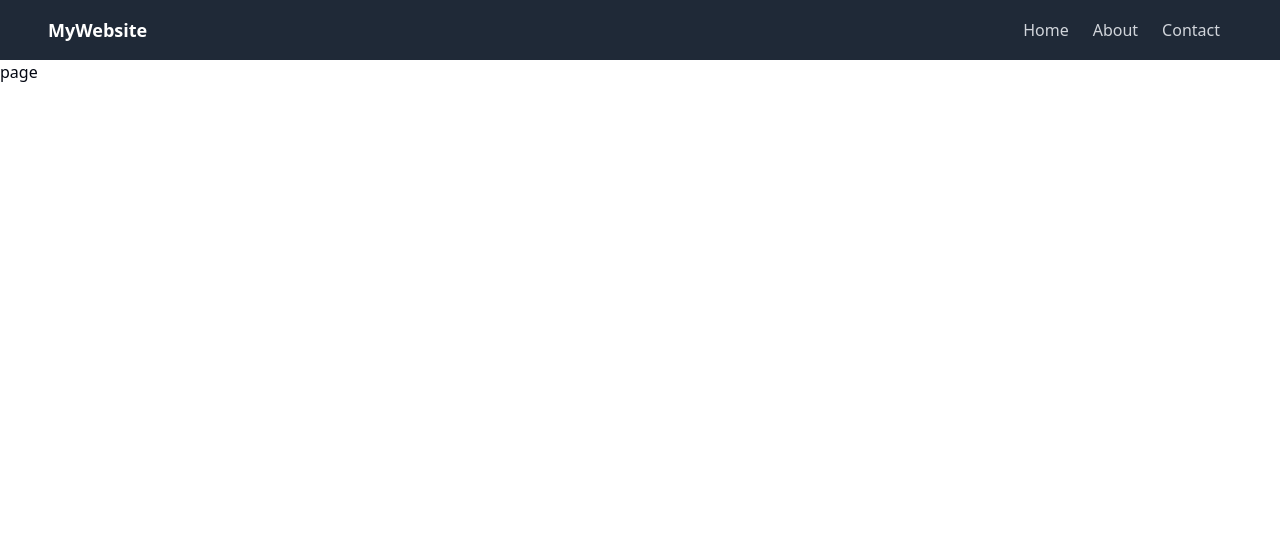
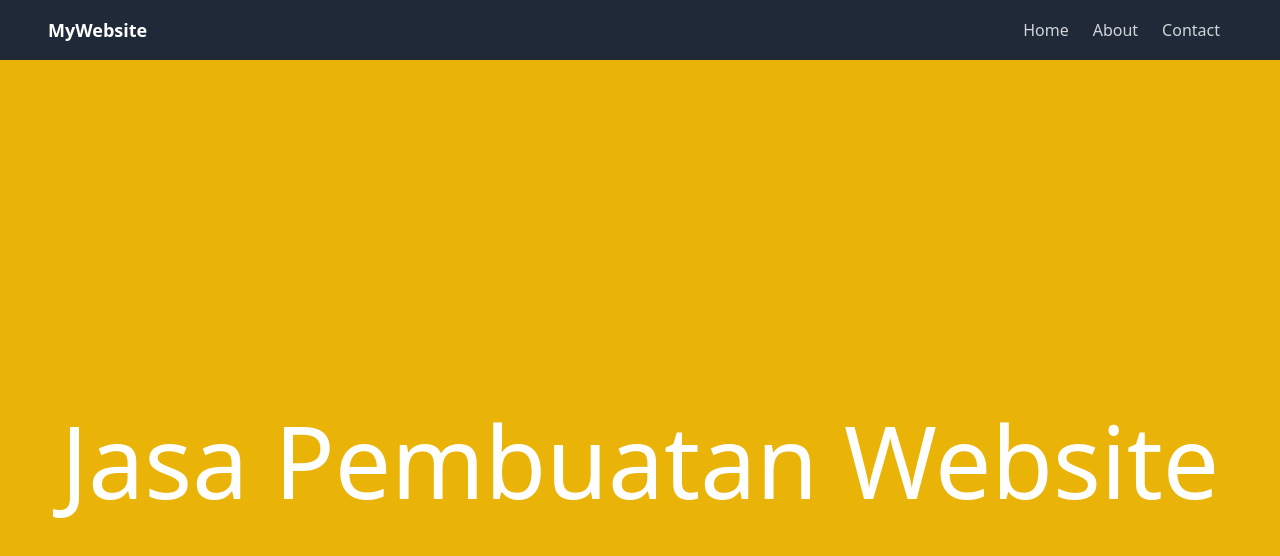
Before and after one commit to basement-project/ourproject, a Next.js app: page / in a window 1280 px wide. Shown: the top 556 px of the page. Built offline with nearby package versions, Linux system fonts and the light colour scheme.

Commit message:
add hero

```diff
--- /dev/null
+++ b/src/app/_component/Hero.tsx
@@ -0,0 +1,11 @@
+import React from "react";
+
+const hero = () => {
+  return (
+    <section className="w-screen min-h-screen flex justify-center items-center text-center bg-yellow-500">
+      <h1 className="text-[100px] text-white">Jasa Pembuatan Website</h1>
+    </section>
+  );
+};
+
+export default hero;
--- a/src/app/page.tsx
+++ b/src/app/page.tsx
@@ -1,9 +1,11 @@
-import React from 'react'
-
+import React from "react";
+import Hero from "./_component/Hero";
 const page = () => {
   return (
-    <div>page</div>
-  )
-}
+    <div>
+      <Hero />
+    </div>
+  );
+};
 
-export default page
+export default page;
```
